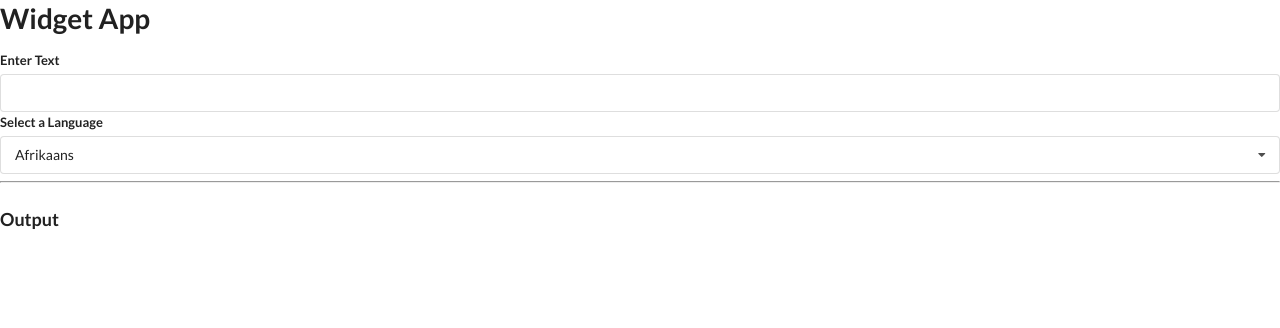
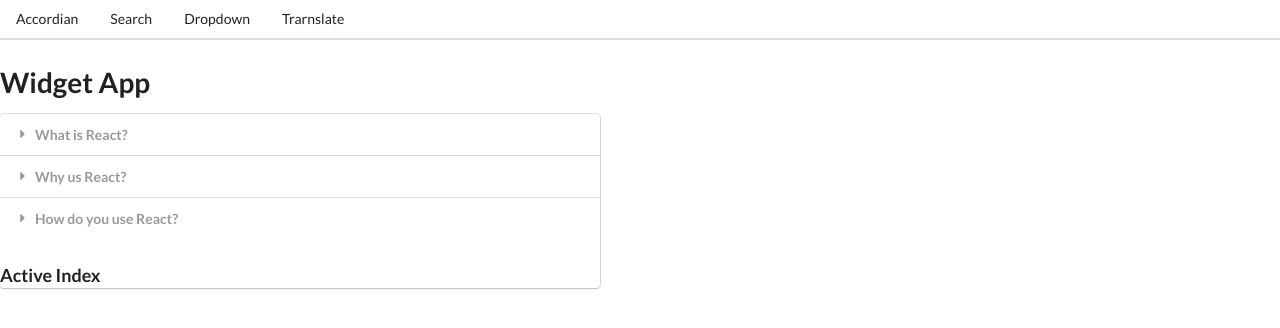
Before and after one commit to Animalia-Android/Widget-App, a React (Create React App) app: page / in a window 1280 px wide. Shown: the top 328 px of the page. Built offline with nearby package versions, Linux system fonts and the light colour scheme; no server answers.

Commit message:
added navBar feature using Route component

```diff
--- a/src/App.js
+++ b/src/App.js
@@ -1,47 +1,74 @@
-import React, { useState } from 'react';
+import React, { useState } from "react";
 
-// import Accordian from './components/Accordion';
-// import Search from './components/Search';
-// import Dropdown from './components/Dropdown';
-import Translate from './components/Translate';
+import Accordion from "./components/Accordion";
+import Dropdown from "./components/Dropdown";
+import Search from "./components/Search";
+import Translate from "./components/Translate";
+import Route from "./components/Route";
+import Header from "./components/Header";
 
-// const items = [
-//   {
-//     title: 'What is React?',
-//     content: 'React is a Front End JavaScript framework',
-//   },
-//   {
-//     title: 'Why us React?',
-//     content: 'React is a favorite JS library amongst engineers',
-//   },
-//   {
-//     title: 'How do you use React?',
-//     content: 'You use React by creating components',
-//   },
-// ];
+const items = [
+  {
+    title: "What is React?",
+    content: "React is a Front End JavaScript framework",
+  },
+  {
+    title: "Why us React?",
+    content: "React is a favorite JS library amongst engineers",
+  },
+  {
+    title: "How do you use React?",
+    content: "You use React by creating components",
+  },
+];
 
-// const options = [
-//   {
-//     label: 'The color of Red',
-//     value: 'Red',
-//   },
-//   {
-//     label: 'The color of Green',
-//     value: 'Green',
-//   },
-//   {
-//     label: 'A shade of Blue',
-//     value: 'Blue',
-//   },
-// ];
+const options = [
+  {
+    label: "The color of Red",
+    value: "Red",
+  },
+  {
+    label: "The color of Green",
+    value: "Green",
+  },
+  {
+    label: "A shade of Blue",
+    value: "Blue",
+  },
+];
 
 const App = () => {
-//   const [selected, setSelected] = useState(options[0]);
-//   const [showDropdown, setShowDropdown] = useState(true)
+  const [selected, setSelected] = useState(options[0]);
+  // const [showDropdown, setShowDropdown] = useState(true);
+
+  // const showAccordion = () => {
+  //   if (window.location.pathname === "/") {
+  //     return <Accordion items={items} />;
+  //   }
+  // };
+
+  // const showList = () => {
+  //   if (window.location.pathname === "/list") {
+  //     return <Search />;
+  //   }
+  // };
+
+  // const showDropdown = () => {
+  //   if (window.location.pathname === "/dropdown") {
+  //     return <Dropdown />;
+  //   }
+  // };
+
+  // const showTranslate = () => {
+  //   if (window.location.pathname === "/translate") {
+  //     return <Translate />;
+  //   }
+  // };
 
   return (
     <div>
       {/* <button onClick={() => setShowDropdown(!showDropdown)}>Toggle Dropdown</button> */}
+      <Header />
       <h1>Widget App</h1>
       {/* <Search /> */}
       {/* <Accordian items={items} /> */}
@@ -52,7 +79,24 @@
         onSelectedChange={setSelected}
       /> : null
       } */}
-      <Translate />
+      {/* <Translate /> */}
+      <Route path="/">
+        <Accordion items={items} />
+      </Route>
+      <Route path="/list">
+        <Search />
+      </Route>
+      <Route path="/dropdown">
+        <Dropdown
+          label="Select a color"
+          options={options}
+          selected={selected}
+          onSelectedChange={setSelected}
+        />
+      </Route>
+      <Route path="/translate">
+        <Translate />
+      </Route>
     </div>
   );
 };
--- /dev/null
+++ b/src/components/Header.js
@@ -0,0 +1,22 @@
+import React from "react";
+
+const Header = () => {
+  return (
+    <div className="ui secondary pointing menu">
+      <a href="/" className="item">
+        Accordian
+      </a>
+      <a href="/list" className="item">
+        Search
+      </a>
+      <a href="/dropdown" className="item">
+        Dropdown
+      </a>
+      <a href="/translate" className="item">
+        Trarnslate
+      </a>
+    </div>
+  );
+};
+
+export default Header;
--- /dev/null
+++ b/src/components/Route.js
@@ -0,0 +1,5 @@
+const Route = ({ path, children }) => {
+  return window.location.pathname === path ? children : null;
+};
+
+export default Route;
```
